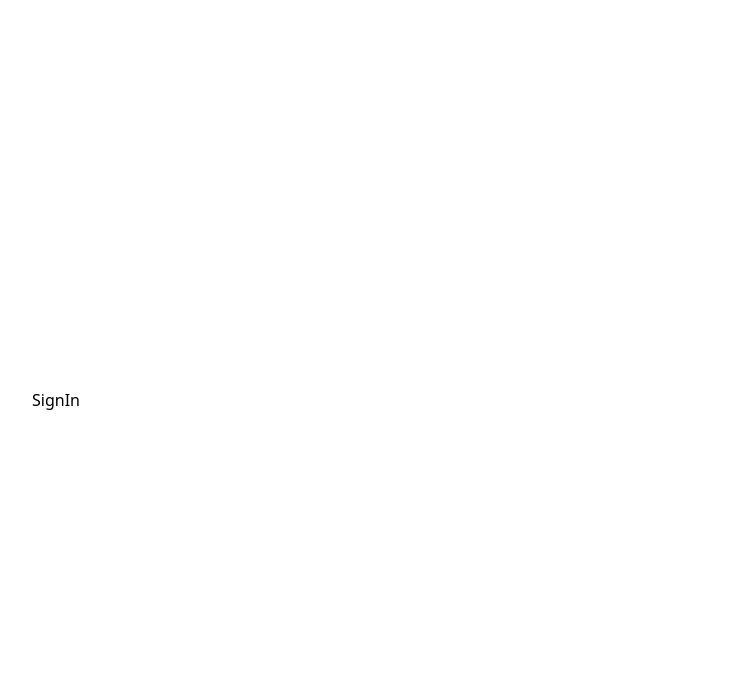
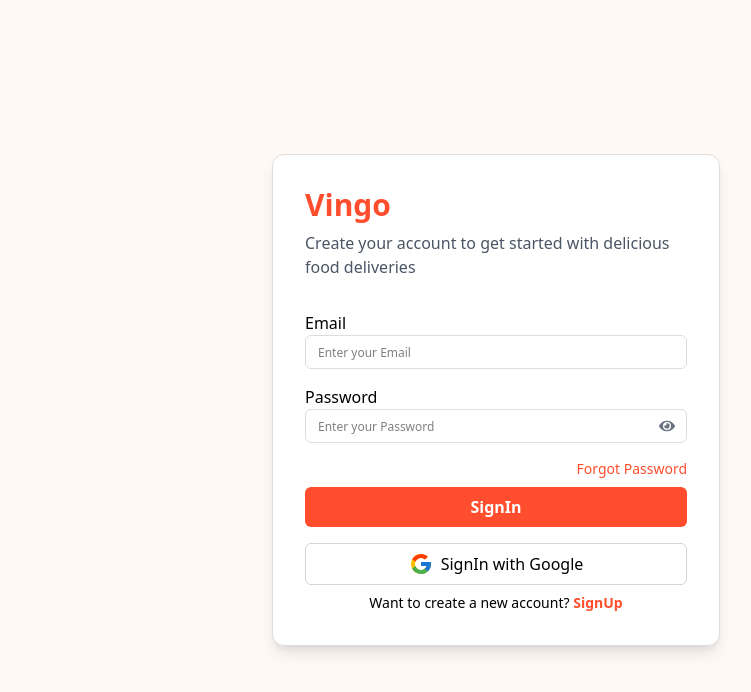
Before and after one commit to kuberanb/vingo, a React (Vite) app in the folder frontend/: page /signIn in a window 1280 px wide. Shown: the top 692 px of the page, without its empty margins (144-895 px from the left). Built offline with nearby package versions, Linux system fonts and the light colour scheme.

Commit message:
signin screen ui and api integration added

```diff
--- a/frontend/src/pages/SignIn.jsx
+++ b/frontend/src/pages/SignIn.jsx
@@ -1,13 +1,90 @@
 
-import React from 'react'
+import React, { useState } from 'react'
+import { useNavigate } from 'react-router-dom';
+import { FaEye } from 'react-icons/fa';
+import { FaEyeSlash } from 'react-icons/fa';
+import { FcGoogle } from 'react-icons/fc';
+import axios from 'axios';
+import { serverUrl } from '../App';
 
 function SignIn() {
   const primaryColor = "#ff4d2d";
   const hoverColor = "#e64323";
   const bgColor = "#fff9f6";
   const borderColor = "#ddd"
+  const [email, setEmail] = useState("");
+  const [password, setPassword] = useState("")
+  const [showPassword, setShowPassword] = useState(false);
+  const navigate = useNavigate();
+
+  const signIn = async (params) => {
+
+    try {
+      await axios.post(`${serverUrl}/api/auth/signin`, { email, password }, { withcredentials: true });
+    } catch (error) {
+      console.log(`Error SignIn : ${error.response.data.message}`);
+    }
+
+  }
+
+
+
   return (
-    <div className='min-h-screen w-100 flex items-center justify-center p-4'>SignIn</div>
+    <div className='min-h-screen w-full flex items-center justify-center p-4 ' style={{ backgroundColor: bgColor }} >
+      <div className=' shadow-lg p-8 max-w-md rounded-xl bg-white border w-full ' style={{ border: `1px solid ${borderColor}` }} >
+        <h1 className=' text-3xl font-bold mb-2 ' style={{ color: primaryColor }}>
+          Vingo
+        </h1>
+        <p className='text-gray-600 mb-8' style={{}}>Create your account to get started with delicious food deliveries</p>
+
+        {/* Email */}
+        <div className='mb-4'>
+          <label htmlFor="email" className='font-medium mb-1'>Email</label>
+          <input id='email' onChange={(e) => setEmail(e.target.value)} value={email} type="text" placeholder='Enter your Email' className='w-full rounded-md px-3 py-1.5 text-sm placeholder:text-xs  ' style={{ border: `1px solid ${borderColor}` }} />
+        </div>
+        {/* Password */}
+        <div className='mb-4'>
+          <label htmlFor="password" className='font-medium mb-1'>Password</label>
+
+          <div className='relative'>
+            <input id='password' onChange={(e) => setPassword(e.target.value)} value={password} type={showPassword ? "text" : "password"} placeholder='Enter your Password' className='w-full rounded-md px-3 py-1.5 text-sm relative placeholder:text-xs   ' style={{ border: `1px solid ${borderColor}` }} />
+            <button className='absolute right-3 top-1/4 cursor-pointer  text-gray-500' onClick={() => setShowPassword(prev => !prev)} >{!showPassword ? <FaEye /> : <FaEyeSlash />}</button>
+
+          </div>
+        </div>
+        {/* Forgot Password */}
+        <div className='w-full flex justify-end mb-2 '  >
+          <div className=' text-[#ff4d2d] text-sm cursor-pointer ' style={{}} >
+            Forgot Password
+          </div>
+
+        </div>
+
+
+        {/* SignUp */}
+        <div className="flex items-center justify-center mb-4">
+          <button onClick={signIn} className="w-full py-2 px-4 rounded-md font-semibold text-white cursor-pointer bg-[#ff4d2d] hover:bg-[#e64323] transition-colors">
+            SignIn
+          </button>
+        </div>
+        {/* Google SignUp */}
+        <div className='mb-2'>
+          <button className='w-full flex justify-center gap-2 border cursor-pointer border-gray-300 rounded-md py-2 px-4 hover:bg-gray-200 transition-colors' >
+            <FcGoogle size={24} className='' />
+            <span>SignIn with Google </span>
+          </button>
+        </div>
+        {/* Want to create a new account */}
+        <div className='' >
+          <p className='text-sm text-center cursor-pointer ' onClick={() => navigate("/signup")} >Want to create a new account? <span className='text-[#ff4d2d] font-semibold' >SignUp</span></p>
+        </div>
+
+
+
+
+
+      </div>
+    </div >
   )
 }
 
```
